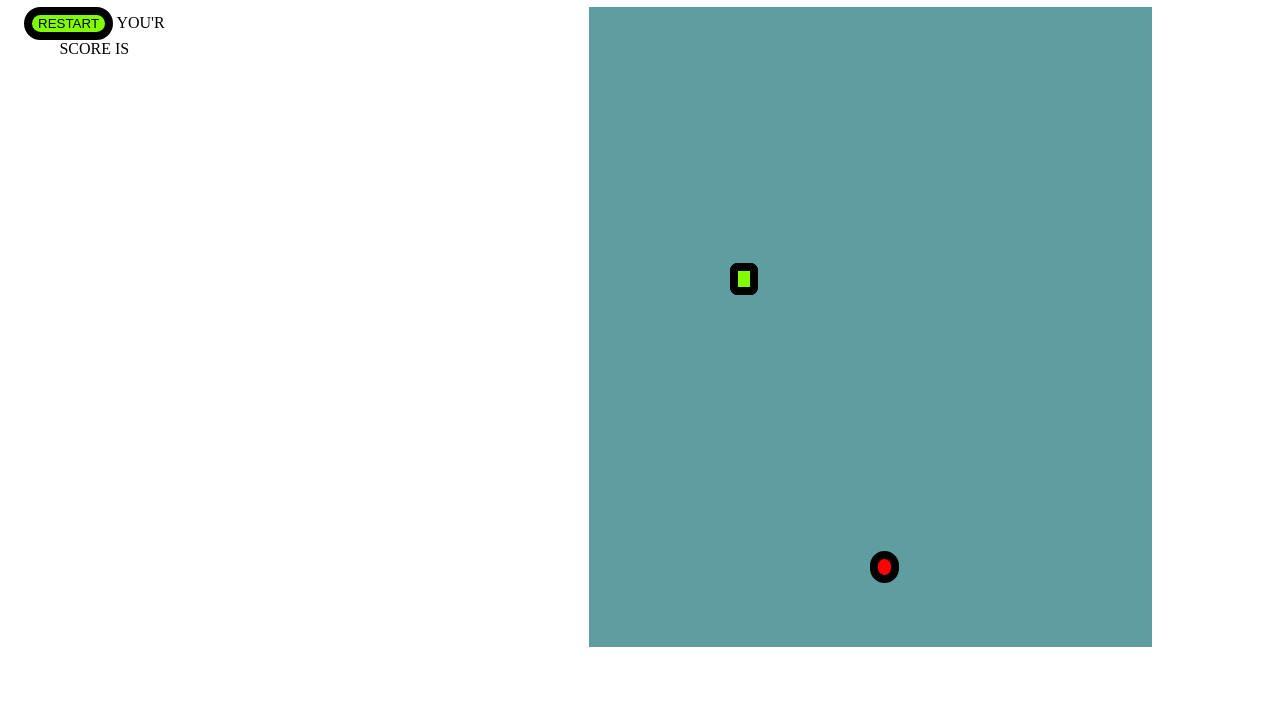
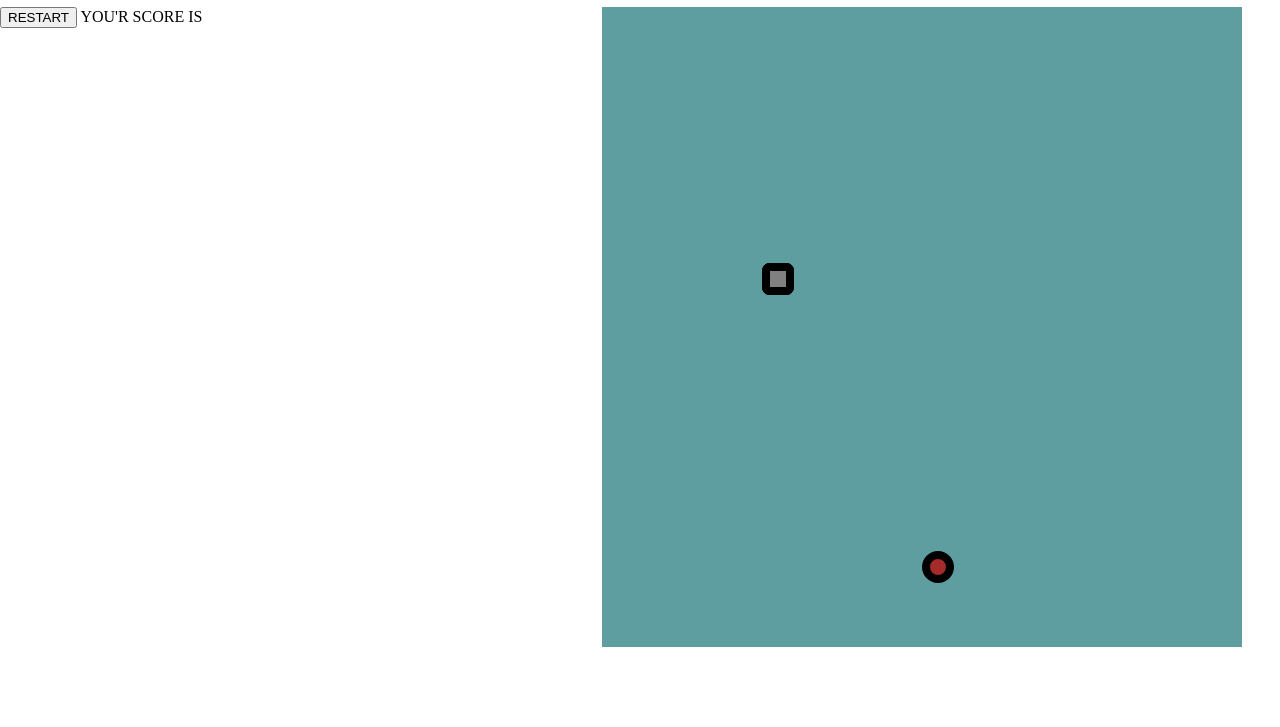
Before and after one commit to IonutCampian/snake, a plain HTML site: page index.html in a window 1280 px wide. Shown: the part 73-800 px from the top of the page. Drawn offline with Linux system fonts and the light colour scheme.

Commit message:
Update style.css

```diff
--- a/style.css
+++ b/style.css
@@ -1,7 +1,7 @@
 body {
     margin: 0;
-    height: 90vh;
-    width: 90vw;
+    height: 100vh;
+    width: 100vw;
     display: flex;
 }
 
@@ -15,24 +15,14 @@ body {
     margin-top: 10vh;
     margin-left: 50vh;
 }
-
 #snake {
     border-radius: 10px;
-    background-color: chartreuse;
+    background-color: gray;
     border: solid, black ,1vmin;
     border-radius: 1vmin;
 }
-
 #food {
-    background-color: red;
+    background-color: brown;
     border: solid, black, 1vmin;
     border-radius: 4vmin;
 }
-
-#restart-game {
-    background-color: chartreuse;
-    border-radius: 3vmin;
-    border: solid, black, 1vmin;
-    align-self: center;
-    justify-content: center;
-}
```
